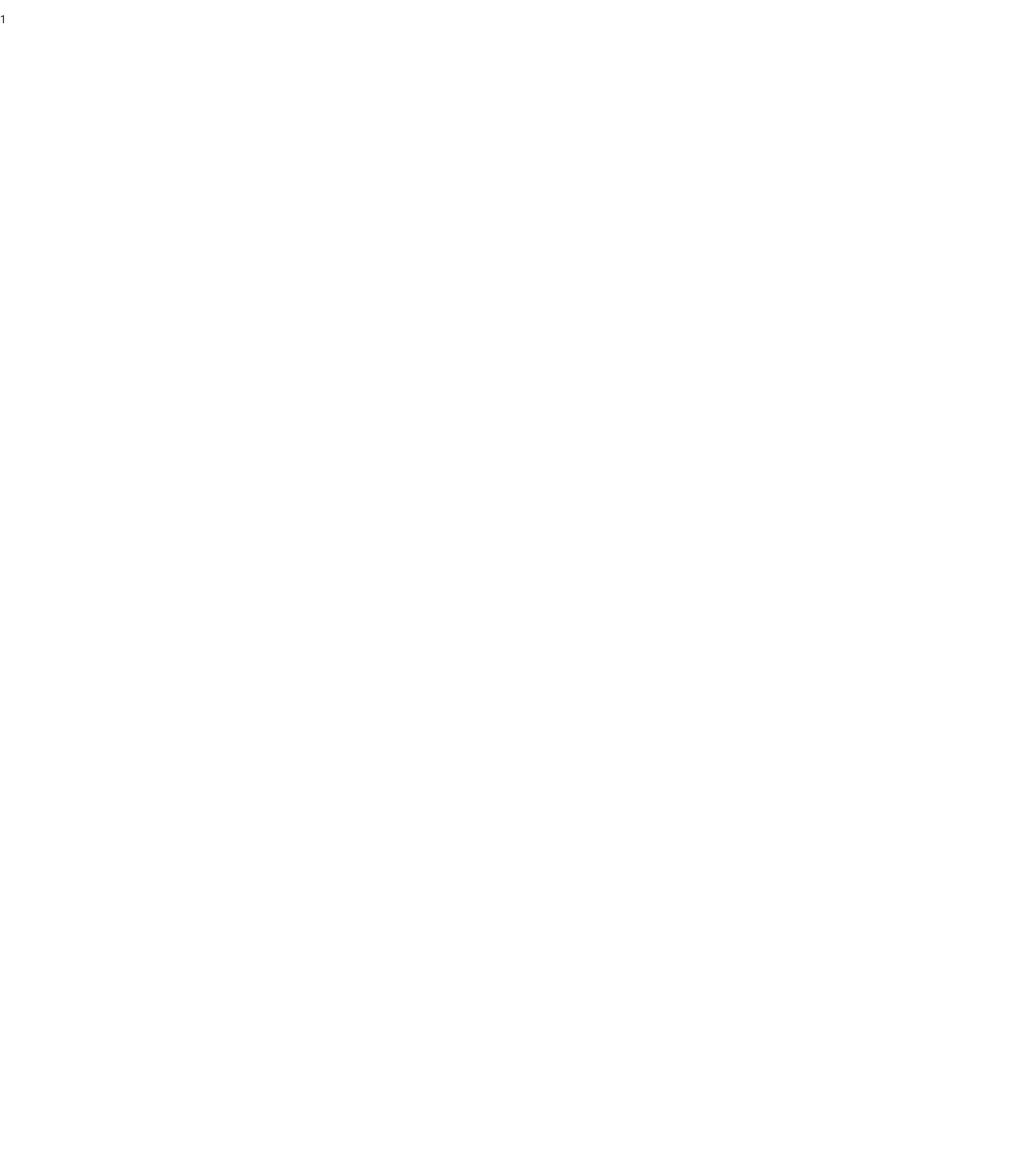
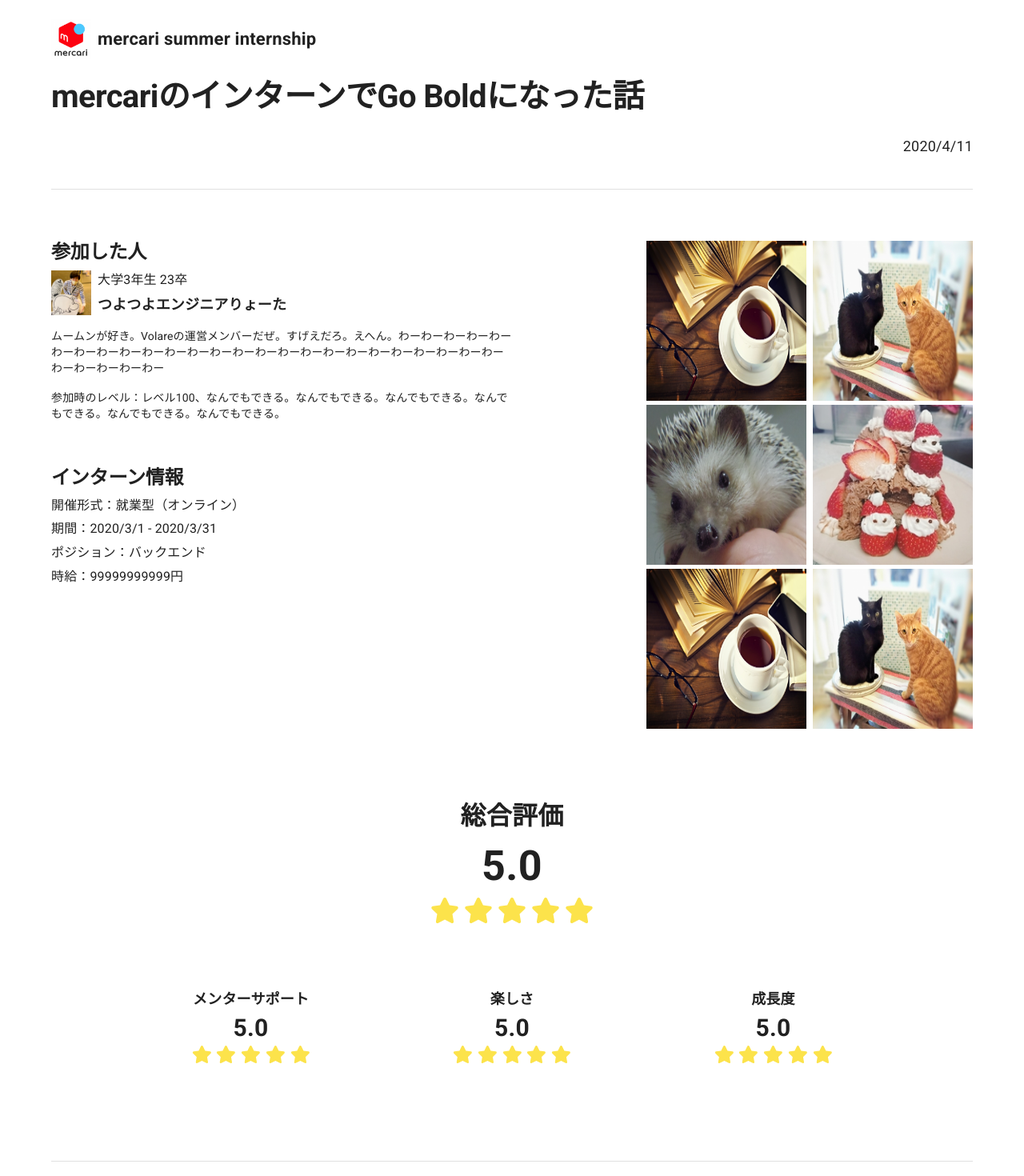
Before and after one commit to volare-backend/frontend, a Next.js app: page /notes/1 in a window 1280 px wide. Shown: the top 1470 px of the page at 80% size. Before the commit the page ends 800 px from the top, so only its background shows below. Built offline with nearby package versions, Linux system fonts and the light colour scheme.

Commit message:
Created notes detail page

```diff
--- a/src/pages/notes/[id].tsx
+++ b/src/pages/notes/[id].tsx
@@ -1,18 +1,184 @@
 import React from 'react'
 import { GetStaticPaths, GetStaticProps } from 'next'
+import Image from 'next/image'
 import Head from 'next/head'
 import { fetchAllNoteIds, fetchNote } from '../../repositories/note'
-import { Note } from '../../models'
+import { Note as NoteModel } from '../../models'
+import { Box, makeStyles, Theme, Typography } from '@material-ui/core'
+import { formatYMD } from '../../utils'
+import { FontAwesomeIcon } from '@fortawesome/react-fontawesome'
+import { faStar } from '@fortawesome/free-solid-svg-icons'
 
-const Note: React.FC<{ note: Note }> = ({ note }: { note: Note }) => {
+const useStyles = makeStyles((theme: Theme) => ({
+  borderTop: {
+    borderTop: `1px solid ${theme.palette.divider}`,
+  },
+  internName: {
+    fontSize: 22,
+    fontWeight: 'bold',
+  },
+  title: {
+    fontSize: 40,
+    fontWeight: 'bold',
+  },
+  period: {
+    fontSize: 18,
+  },
+  h2: {
+    fontSize: 24,
+    fontWeight: 'bold',
+  },
+  userName: {
+    fontSize: 18,
+    fontWeight: 'bold',
+  },
+  totalEvaluation: {
+    '& .title': {
+      fontSize: 32,
+      fontWeight: 'bold',
+    },
+    '& .value': {
+      fontSize: 52,
+      fontWeight: 'bold',
+    },
+    '& .star': {
+      fontSize: 32,
+    },
+  },
+  evaluation: {
+    '& .title': {
+      fontSize: 18,
+      fontWeight: 'bold',
+    },
+    '& .value': {
+      fontSize: 30,
+      fontWeight: 'bold',
+    },
+    '& .star': {
+      fontSize: 22,
+    },
+  },
+}))
+
+const Note: React.FC<{ note: NoteModel }> = ({ note }: { note: NoteModel }) => {
+  const classes = useStyles()
+
+  const evaluation = (title: string, value: number, isTotal = false) => {
+    return (
+      <Box textAlign="center" className={isTotal ? classes.totalEvaluation : classes.evaluation}>
+        <Typography variant="body1" className="title">
+          {title}
+        </Typography>
+        <Typography variant="body1" className="value">
+          {value.toFixed(1)}
+        </Typography>
+        <Box>
+          {Array.from({ length: value }, (_, i) => i).map((i) => (
+            <Box display="inline-block" mx="3px" key={i}>
+              <FontAwesomeIcon icon={faStar} className="star" color="#FCE34B" />
+            </Box>
+          ))}
+        </Box>
+      </Box>
+    )
+  }
+
   return (
     <>
       <Head>
-        <title>インターン体験記詳細</title>
+        <title>{note.title} | インターン体験記詳細</title>
       </Head>
-      <div>
-        <p>{note.id}</p>
-      </div>
+      <Box maxWidth="90%" mx="auto">
+        <Box display="flex" alignItems="center" mt={3}>
+          <Image src={note.company.logo} width={50} height={50} alt={note.company.name} />
+          <Box ml={1}>
+            <Typography variant="subtitle1" className={classes.internName}>
+              {note.internName}
+            </Typography>
+          </Box>
+        </Box>
+        <Box mt={3}>
+          <Typography variant="h1" className={classes.title}>
+            {note.title}
+          </Typography>
+        </Box>
+        <Box mt={3}>
+          <Typography variant="body1" align="right" className={classes.period}>
+            {formatYMD(note.publishedDate)}
+          </Typography>
+        </Box>
+        <Box display="flex" justifyContent="space-between" mt={5} pt={8} className={classes.borderTop}>
+          <Box flex="50%">
+            <Box>
+              <Typography variant="h2" gutterBottom className={classes.h2}>
+                参加した人
+              </Typography>
+              <Box display="flex">
+                <Image src={note.author.thumbnail} width={50} height={50} alt={note.author.name} />
+                <Box ml={1}>
+                  <Typography variant="body1" gutterBottom>
+                    {note.gradeAtTheTime}
+                  </Typography>
+                  <Typography variant="body1" className={classes.userName}>
+                    {note.author.name}
+                  </Typography>
+                </Box>
+              </Box>
+              <Box mt={2}>
+                <Typography variant="body2" gutterBottom>
+                  {note.author.description}
+                </Typography>
+              </Box>
+              <Box mt={2}>
+                <Typography variant="body2">参加時のレベル：{note.authorLevelAtTheTime}</Typography>
+              </Box>
+            </Box>
+            <Box mt={7}>
+              <Typography variant="h2" gutterBottom className={classes.h2}>
+                インターン情報
+              </Typography>
+              <Typography variant="body1" gutterBottom>
+                開催形式：{note.internStyle.style}
+                {note.internStyle.isOnline ? '（オンライン）' : ''}
+              </Typography>
+              <Typography variant="body1" gutterBottom>
+                期間：{formatYMD(note.period.start)} - {formatYMD(note.period.finish)}
+              </Typography>
+              <Typography variant="body1" gutterBottom>
+                ポジション：{note.position}
+              </Typography>
+              <Typography variant="body1" gutterBottom>
+                時給：{note.hourlyWage}円
+              </Typography>
+            </Box>
+          </Box>
+          <Box flex="50%" display="flex" flexWrap="wrap" justifyContent="flex-end">
+            {note.images.map((image, index) => (
+              <Box pl={1} key={image}>
+                <Image src={image} width={200} height={200} alt={`image-${index}`} />
+              </Box>
+            ))}
+          </Box>
+        </Box>
+        <Box mt={10}>
+          <Box my={5} textAlign="center">
+            {evaluation(
+              '総合評価',
+              (note.evaluation.mentorSupport + note.evaluation.enjoyment + note.evaluation.growth) / 3,
+              true,
+            )}
+          </Box>
+
+          <Box display="flex" justifyContent="space-evenly">
+            <Box my={5}>{evaluation('メンターサポート', note.evaluation.mentorSupport)}</Box>
+            <Box my={5}>{evaluation('楽しさ', note.evaluation.enjoyment)}</Box>
+            <Box my={5}>{evaluation('成長度', note.evaluation.growth)}</Box>
+          </Box>
+        </Box>
+        <Box my={10} pt={8} className={classes.borderTop}>
+          <Typography variant="body1">{note.content}</Typography>
+        </Box>
+      </Box>
     </>
   )
 }
```
